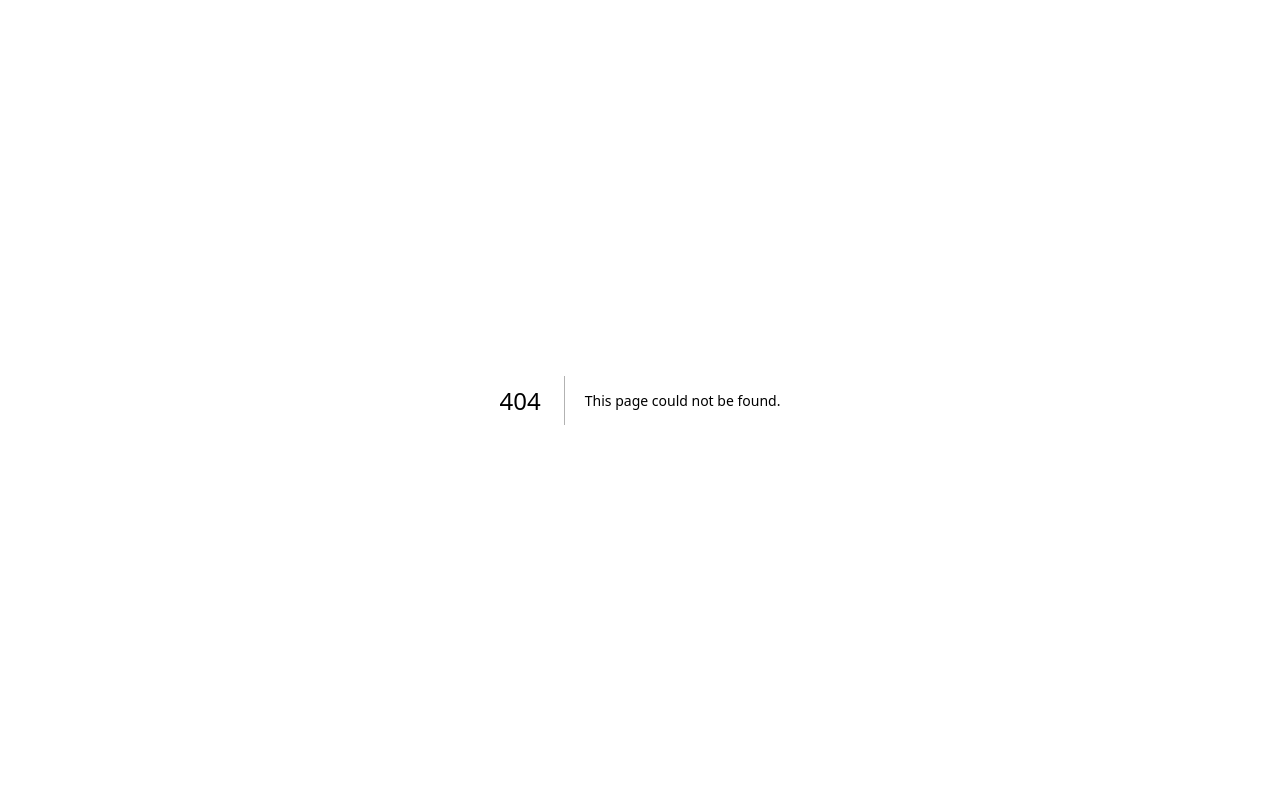
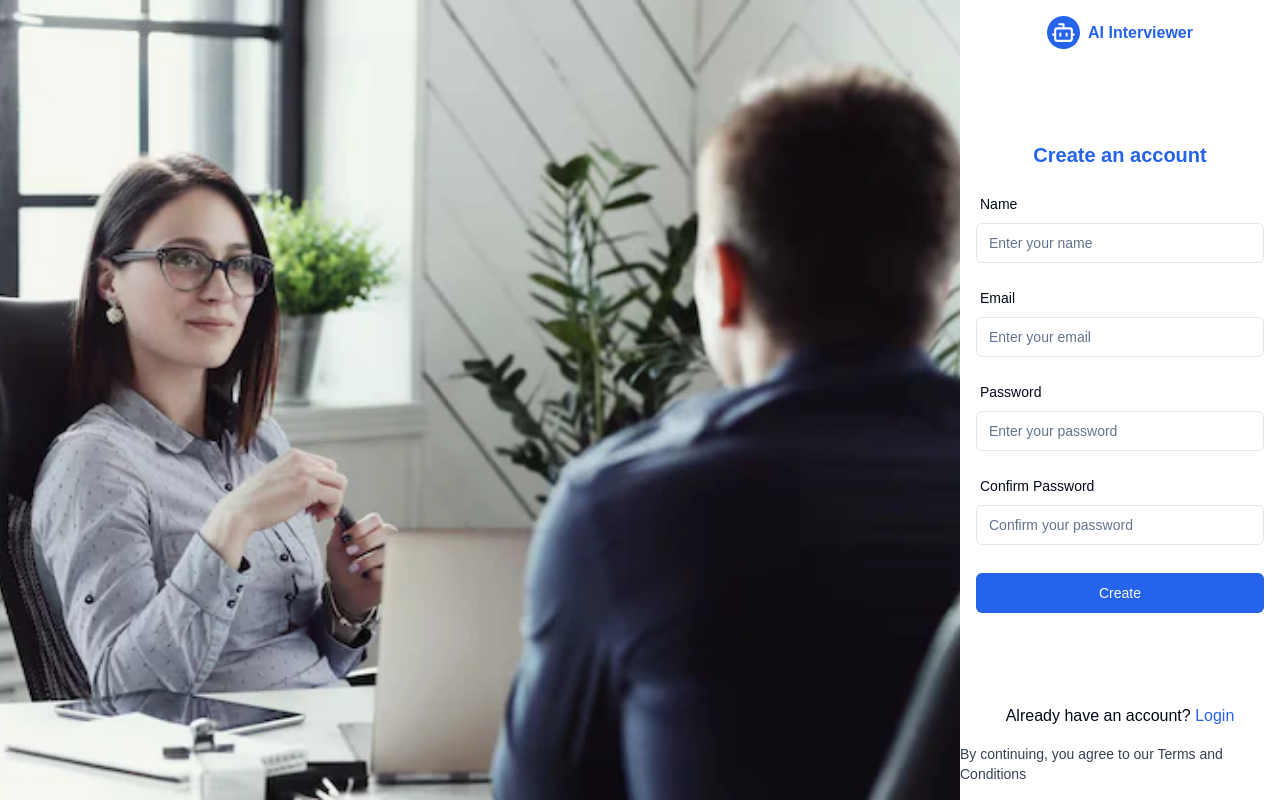
Before and after one commit to HimanshuS1nha/AI-Interviewer, a Next.js app: page /signup in a window 1280 px wide. Before the commit this address had no page. Built offline with nearby package versions, Linux system fonts and the light colour scheme.

Commit message:
signup page UI complete

```diff
--- /dev/null
+++ b/src/app/(auth)/signup/page.tsx
@@ -0,0 +1,129 @@
+"use client";
+
+import Link from "next/link";
+import { useRouter } from "next/navigation";
+import { useForm } from "react-hook-form";
+import { zodResolver } from "@hookform/resolvers/zod";
+
+import { Input } from "@/components/ui/input";
+import { Label } from "@/components/ui/label";
+import { Button } from "@/components/ui/button";
+
+import {
+  signupValidator,
+  type signupValidatorType,
+} from "@/validators/signup-validator";
+
+const Signup = () => {
+  const router = useRouter();
+
+  const {
+    register,
+    reset,
+    handleSubmit,
+    formState: { errors },
+    getValues,
+  } = useForm<signupValidatorType>({
+    defaultValues: {
+      name: "",
+      email: "",
+      password: "",
+      confirmPassword: "",
+    },
+    resolver: zodResolver(signupValidator),
+  });
+  return (
+    <>
+      <form
+        className="flex flex-col gap-y-7 w-[90%]"
+      >
+        <p className="text-primary text-xl font-semibold text-center">
+          Create an account
+        </p>
+        <div className="flex flex-col gap-y-3">
+          <Label htmlFor="name" className="ml-1">
+            Name
+          </Label>
+          <Input
+            placeholder="Enter your name"
+            type="name"
+            id="name"
+            required
+            {...register("name", { required: true })}
+          />
+          {errors.name && (
+            <p className="text-rose-600 text-sm">{errors.name.message}</p>
+          )}
+        </div>
+        <div className="flex flex-col gap-y-3">
+          <Label htmlFor="email" className="ml-1">
+            Email
+          </Label>
+          <Input
+            placeholder="Enter your email"
+            type="email"
+            id="email"
+            required
+            {...register("email", { required: true })}
+          />
+          {errors.email && (
+            <p className="text-rose-600 text-sm">{errors.email.message}</p>
+          )}
+        </div>
+        <div className="flex flex-col gap-y-3">
+          <Label htmlFor="password" className="ml-1">
+            Password
+          </Label>
+          <Input
+            placeholder="Enter your password"
+            type="password"
+            id="password"
+            required
+            {...register("password", { required: true })}
+          />
+          {errors.password && (
+            <p className="text-rose-600 text-sm">{errors.password.message}</p>
+          )}
+        </div>
+        <div className="flex flex-col gap-y-3">
+          <Label htmlFor="confirmPassword" className="ml-1">
+            Confirm Password
+          </Label>
+          <Input
+            placeholder="Confirm your password"
+            type="password"
+            id="confirmPassword"
+            required
+            {...register("confirmPassword", { required: true })}
+          />
+          {errors.confirmPassword && (
+            <p className="text-rose-600 text-sm">
+              {errors.confirmPassword.message}
+            </p>
+          )}
+        </div>
+        <Button type="submit">
+          Create
+        </Button>
+      </form>
+
+      <div className="flex flex-col gap-y-4 items-center">
+        <p>
+          Already have an account?{" "}
+          <Link
+            href={"/login"}
+            className="text-primary font-medium hover:underline cursor-pointer"
+          >
+            Login
+          </Link>
+        </p>
+        <p className="text-sm font-medium text-gray-700">
+          By continuing, you agree to our{" "}
+          <span className="font-medium">Terms and Conditions</span>
+        </p>
+      </div>
+    </>
+  );
+};
+
+export default Signup;
--- /dev/null
+++ b/src/validators/signup-validator.ts
@@ -0,0 +1,21 @@
+import { z } from "zod";
+
+export const signupValidator = z.object({
+  name: z
+    .string({ required_error: "Name is required" })
+    .trim()
+    .min(1, { message: "Pleae fill the name field" }),
+  email: z
+    .string({ required_error: "Email is required" })
+    .email({ message: "Please enter a valid email" }),
+  password: z
+    .string({ required_error: "Password is required" })
+    .trim()
+    .min(8, { message: "Password must be atleast 8 characters long" }),
+  confirmPassword: z
+    .string({ required_error: "Confirm Password is required" })
+    .trim()
+    .min(8, { message: "Confirm Password must be atleast 8 characters long" }),
+});
+
+export type signupValidatorType = z.infer<typeof signupValidator>;
```
